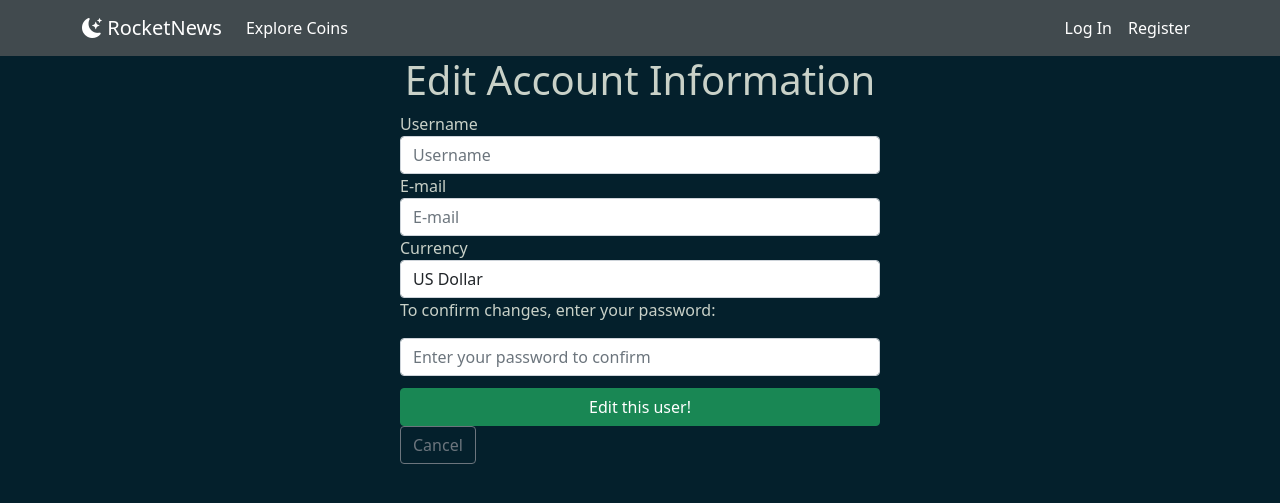
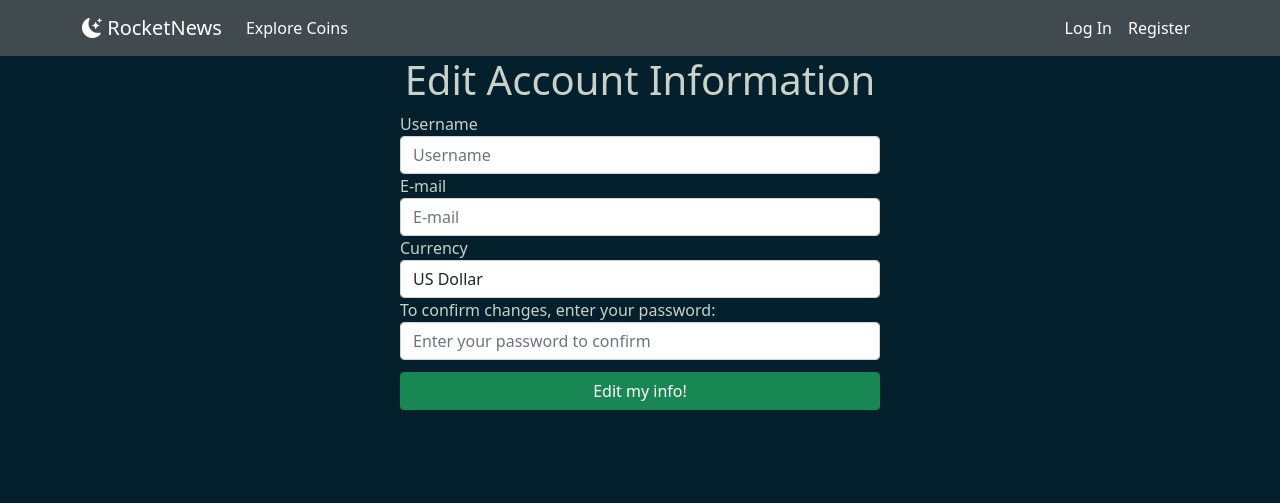
Before and after one commit to denyosaur/RocketNews, a Flask app: template templates/users-info.html in a window 1280 px wide. Shown: the top 503 px of the page. Run offline with Flask 2, Linux system fonts and the light colour scheme; the template is opened without the code that fills it: values that come from a table or form of the project are taken from there, others are empty; some libraries are stand-ins or nearby versions.

Commit message:
user info update

```diff
--- a/templates/users-info.html
+++ b/templates/users-info.html
@@ -16,7 +16,7 @@
                 </div>
             {% endfor %}
 
-            <p>To confirm changes, enter your password:</p>
+            <label>To confirm changes, enter your password:</label>
             {% if form.password.errors %}
             {% for error in form.password.errors %}
             <span class="text-danger">
@@ -27,8 +27,7 @@
             {{ form.password(placeholder="Enter your password to confirm", class="form-control") }}
 
             <div class="edit-btn-area">
-                <button class="btn btn-success form-button">Edit this user!</button>
-                <a href="/users/{{ user_id }}" class="btn btn-outline-secondary">Cancel</a>
+                <button class="btn btn-success form-button">Edit my info!</button>
             </div>
         </form>
     </div>
```
